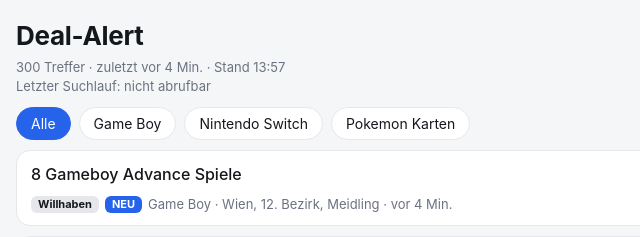
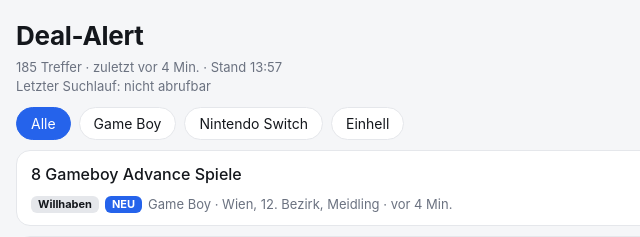
Before and after one commit to StefanVanGor/Deal-Alert, a plain HTML site: page index.html in a window 1280 px wide. Shown: the top 237 px of the page, 0-640 px from the left. Drawn offline with Linux system fonts and the light colour scheme.

Commit message:
Show active configured searches in app filters

```diff
--- a/index.html
+++ b/index.html
@@ -103,6 +103,7 @@ const PLATFORM_LABEL = { willhaben: "Willhaben", vinted: "Vinted" };
 /* ------------------------------------------------------------ Trefferliste */
 
 let listings = [];
+let activeSearchNames = [];
 let filter = "Alle";
 let loadedAt = null;
 let loadError = null;
@@ -137,6 +138,14 @@ async function loadListings() {
       const d = await r.json();
       listings = Array.isArray(d.listings) ? d.listings : [];
     }
+    // Filter aus den aktuellen Suchkriterien statt aus alten Treffern bilden.
+    try {
+      const cr = await fetch("config.json?ts=" + Date.now(), { cache: "no-store" });
+      if (cr.ok) {
+        const cfg = await cr.json();
+        activeSearchNames = Array.isArray(cfg.searches) ? cfg.searches.map(s => s.name).filter(Boolean) : [];
+      }
+    } catch {}
     loadError = null;
     loadedAt = new Date();
   } catch (e) {
@@ -150,14 +159,15 @@ function renderListings() {
   const root = $("#view-list");
   root.replaceChildren();
 
-  const names = ["Alle", ...new Set(listings.map(l => l.search).filter(Boolean))];
+  const visibleListings = activeSearchNames.length ? listings.filter(l => activeSearchNames.includes(l.search)) : listings;
+  const names = ["Alle", ...activeSearchNames];
   if (!names.includes(filter)) filter = "Alle";
   if (names.length > 2) {
     root.append(h("div", { class: "chips" }, names.map(n =>
       h("button", { class: "chip", "aria-pressed": String(n === filter), onclick: () => { filter = n; renderListings(); } }, n))));
   }
 
-  const shown = listings.filter(l => filter === "Alle" || l.search === filter);
+  const shown = visibleListings.filter(l => filter === "Alle" || l.search === filter);
   if (loadError) root.append(h("div", { class: "status err" }, "Daten konnten nicht geladen werden: " + loadError));
   if (!shown.length && !loadError) {
     root.append(h("div", { class: "empty" }, "Noch keine neuen Treffer. Sobald das Skript eine passende neue Anzeige findet, erscheint sie hier."));
@@ -176,7 +186,7 @@ function renderListings() {
   }
 
   const parts = [];
-  if (listings.length) parts.push(`${listings.length} Treffer`, "zuletzt " + ago(listings[0].found_at));
+  if (visibleListings.length) parts.push(`${visibleListings.length} Treffer`, "zuletzt " + ago(visibleListings[0].found_at));
   if (loadedAt) parts.push("Stand " + loadedAt.toLocaleTimeString("de-AT", { hour: "2-digit", minute: "2-digit" }));
   $("#sub").textContent = parts.join(" · ");
 }
```
